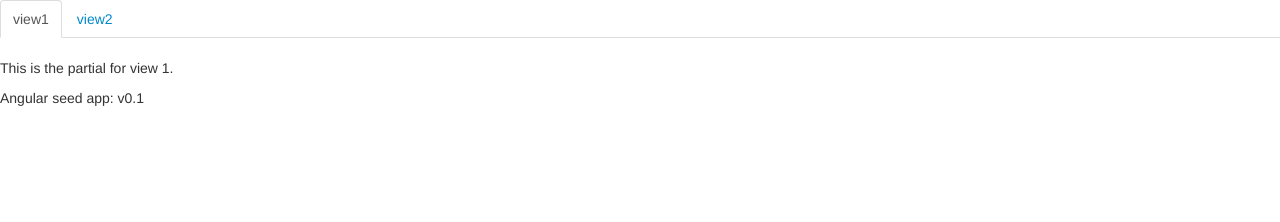
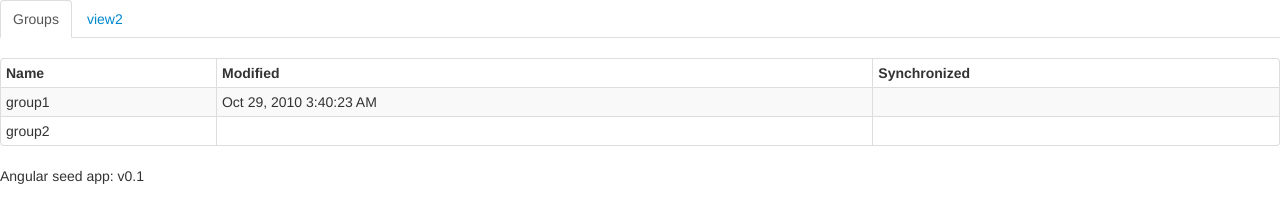
Before and after one commit to czawadka/ldapgroups.js, a plain HTML site: page app/index.html at #/groups in a window 1280 px wide. Drawn offline with Linux system fonts and the light colour scheme.

Commit message:
added /groups controller&view

```diff
--- a/app/index.html
+++ b/app/index.html
@@ -9,7 +9,7 @@
 </head>
 <body>
   <ul class="nav nav-tabs">
-    <li active-link-class="active"><a href="#/view1">view1</a></li>
+    <li active-link-class="active"><a href="#/groups">Groups</a></li>
     <li active-link-class="active"><a href="#/view2">view2</a></li>
   </ul>
 
--- a/app/js/app.js
+++ b/app/js/app.js
@@ -4,7 +4,7 @@
 // Declare app level module which depends on filters, and services
 angular.module('myApp', ['myApp.filters', 'myApp.services', 'myApp.directives', 'myApp.controllers']).
   config(['$routeProvider', function($routeProvider) {
-    $routeProvider.when('/view1', {templateUrl: 'partials/partial1.html', controller: 'MyCtrl1'});
     $routeProvider.when('/view2', {templateUrl: 'partials/partial2.html', controller: 'MyCtrl2'});
-    $routeProvider.otherwise({redirectTo: '/view1'});
+    $routeProvider.when('/groups', {templateUrl: 'partials/group-list.html', controller: 'GroupsCtrl'});
+    $routeProvider.otherwise({redirectTo: '/groups'});
   }]);
--- a/app/js/controllers.js
+++ b/app/js/controllers.js
@@ -2,10 +2,11 @@
 
 /* Controllers */
 
-angular.module('myApp.controllers', []).
-  controller('MyCtrl1', [function() {
-
-  }])
-  .controller('MyCtrl2', [function() {
-
-  }]);
+angular.module('myApp.controllers', ['myApp.services'])
+    .controller('GroupsCtrl', ['$scope', 'Group', function($scope, Group) {
+        $scope.groups = Group.query();
+    }])
+    .controller('GroupCtrl', ['$scope', '$routeParams', 'Group', function($scope, $routeParams, Group) {
+        $scope.group = Group.get({groupName: $routeParams.groupName});
+    }])
+;
--- /dev/null
+++ b/app/partials/group-list.html
@@ -0,0 +1,16 @@
+<table class="table table-striped table-bordered table-condensed">
+    <thead>
+    <tr>
+        <th>Name</th>
+        <th>Modified</th>
+        <th>Synchronized</th>
+    </tr>
+    </thead>
+    <tbody>
+    <tr ng-repeat="group in groups">
+        <td>{{group.name}}</td>
+        <td>{{group.dateModified | date:'medium'}}</td>
+        <td>{{group.dateSynchronized | date:'medium'}}</td>
+    </tr>
+    </tbody>
+</table>
--- a/app/partials/partial1.html
+++ /dev/null
@@ -1 +0,0 @@
-<p>This is the partial for view 1.</p>
```
